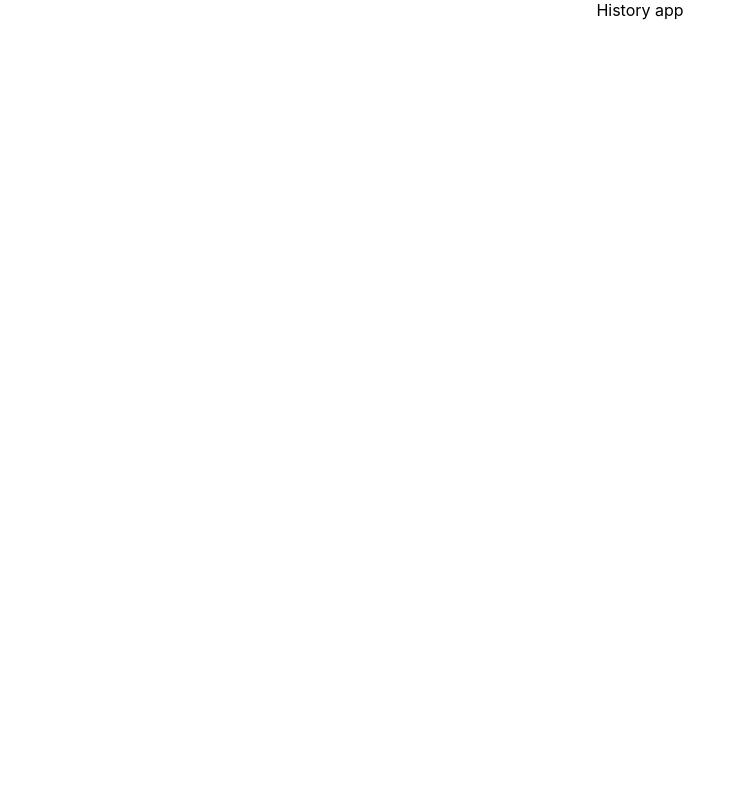
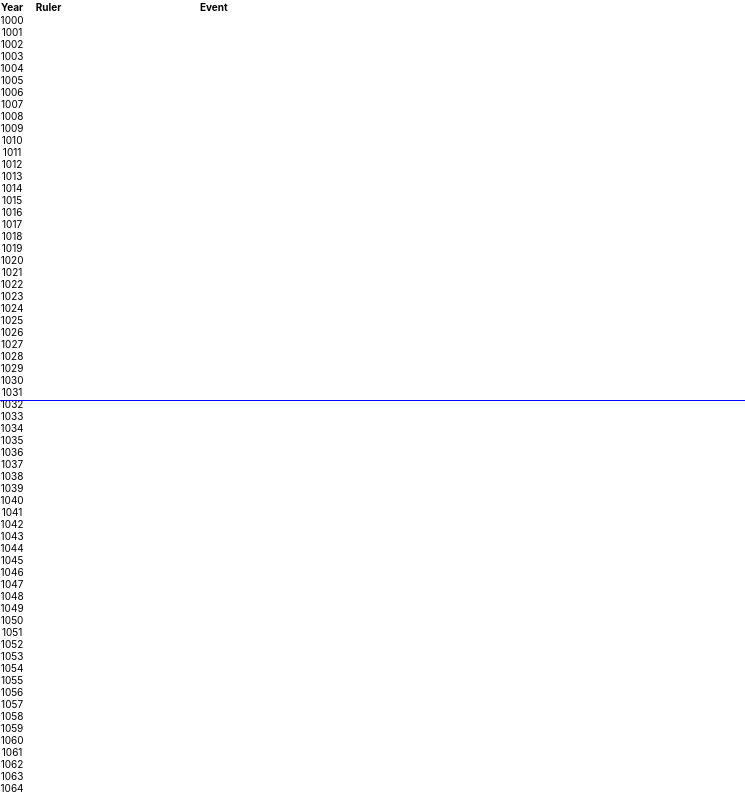
Before and after one commit to jarmop/history, a React (Create React App) app: page / in a window 1280 px wide. Shown: the top 794 px of the page, without its empty margins (0-745 px from the left). Built offline with nearby package versions, Linux system fonts and the light colour scheme.

Commit message:
Initial sketch for the UI.

```diff
--- a/src/App.module.css
+++ b/src/App.module.css
@@ -1,3 +1,20 @@
 .app {
   text-align: center;
+  font-size: 10px;
 }
+
+.line {
+  position: fixed;
+  height: 1px;
+  background-color: blue;
+  width: 100%;
+  top: 50%;
+}
+
+table {
+  border-collapse: collapse;
+}
+
+td {
+  padding: 0;
+}
--- a/src/App.tsx
+++ b/src/App.tsx
@@ -1,10 +1,32 @@
 import React from 'react';
 import styles from './App.module.css';
+import * as england from './england';
 
 const App: React.FC = () => {
+    const startYear = 1000;
+    const years = Array.from({length: 800}, (value, index) => startYear + index);
+
     return (
         <div className={styles.app}>
-            History app
+            <div className={styles.line}></div>
+            <table>
+                <thead>
+                    <tr>
+                        <th>Year</th>
+                        <th>Ruler</th>
+                        <th>Event</th>
+                    </tr>
+                </thead>
+                <tbody>
+                    {years.map(year =>
+                        <tr key={year}>
+                            <td>{year}</td>
+                            <td>{england.getRulerName(year)}</td>
+                            <td>{england.getEventName(year)}</td>
+                        </tr>
+                    )}
+                </tbody>
+            </table>
         </div>
     );
 };
--- /dev/null
+++ b/src/england-data.ts
@@ -0,0 +1,103 @@
+export default {
+  timePeriods: [
+    {
+      name: 'Plantagenet',
+      start: 1154,
+      end: 1485,
+    },
+    {
+      name: 'Tudor',
+      start: 1485,
+      end: 1603,
+    },
+    {
+      name: 'Stuart',
+      start: 1603,
+      end: 1714,
+    },
+  ],
+  rulers: [
+    {
+      name: 'Henry VII',
+      start: 1485,
+      end: 1509,
+    },
+    {
+      name: 'Henry VIII',
+      start: 1509,
+      end: 1558,
+    },
+    {
+      name: 'Elizabeth I',
+      start: 1558,
+      end: 1603,
+    },
+    {
+      name: 'James I',
+      start: 1603,
+      end: 1627,
+    },
+  ],
+  events: [
+    {
+      name: 'Magna Carta',
+      year: 1215,
+    },
+    {
+      name: 'Hundred years war starts',
+      year: 1337,
+    },
+    {
+      name: 'Peasant\'s Revolt',
+      year: 1381,
+    },
+    {
+      name: 'Hundred years war ends',
+      year: 1453,
+    },
+    {
+      name: 'Printing press',
+      year: 1440,
+    },
+    {
+      name: 'Fall of the Constantinople',
+      year: 1453,
+    },
+    {
+      name: 'wars of the roses start',
+      year: 1455,
+    },
+    {
+      name: 'wars of the roses end',
+      year: 1485,
+    },
+    {
+      name: 'Columbus finds America',
+      year: 1492,
+    },
+    {
+      name: 'Martin Luther posts his theses',
+      year: 1517,
+    },
+    {
+      name: 'Execution of Anne Boleyn',
+      year: 1536,
+    },
+    {
+      name: 'Nicolaus Copernicus: De Revolutionibus Orbium Coelestium',
+      year: 1543,
+    },
+    {
+      name: 'Spanish Armada defeated',
+      year: 1588,
+    },
+    {
+      name: 'Mayflower to the new world',
+      year: 1620,
+    },
+    {
+      name: 'Isaac Newton: Principia Mathematica',
+      year: 1687,
+    },
+  ],
+};
--- /dev/null
+++ b/src/england.ts
@@ -0,0 +1,32 @@
+import data from './england-data';
+
+interface Ruler {
+    name: string;
+    start: number;
+    end: number;
+}
+
+// interface Event {
+//     name: string;
+//     year: number;
+// }
+
+const mapYearToRuler = data.rulers.reduce((accumulator, currentValue) => {
+    accumulator[currentValue.start] = currentValue;
+    return accumulator;
+}, [] as Ruler[]);
+
+const mapYearToEventName = data.events.reduce((accumulator, currentValue) => {
+    accumulator[currentValue.year] = (accumulator[currentValue.year] ? accumulator[currentValue.year] + ', ' : '') + currentValue.name;
+    return accumulator;
+}, [] as string[]);
+
+export const getRulerName = (year: number): string => {
+    const ruler = mapYearToRuler[year];
+    return ruler ? ruler.name : '';
+};
+
+export const getEventName = (year: number): string => {
+    const eventName = mapYearToEventName[year];
+    return eventName ? eventName : '';
+};
```
